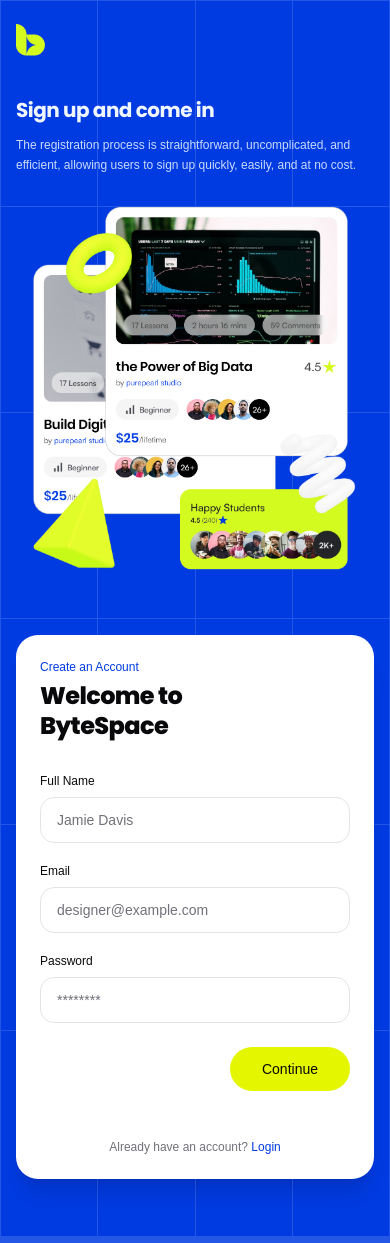
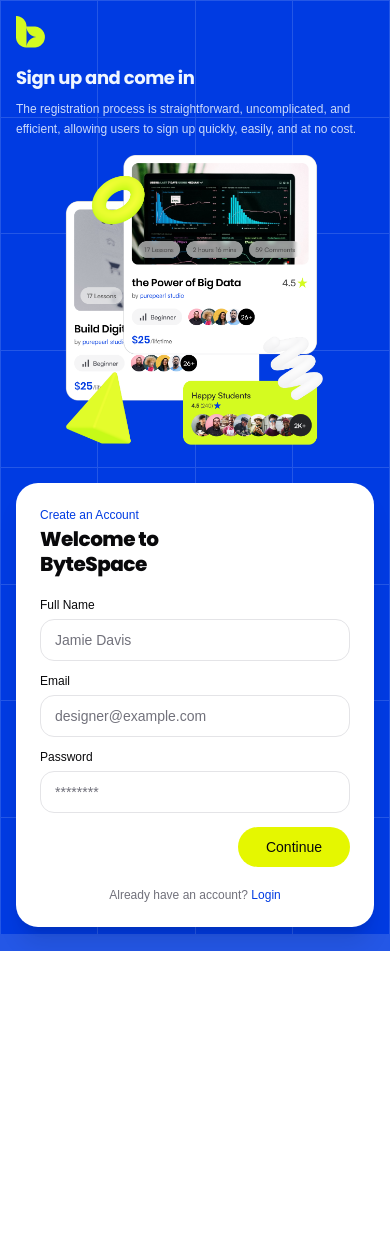
Before and after one commit to MujahidulIslam4541/ByteSpace_Assesment, a Next.js app: page /signup in a window 390 px wide. After the commit the page ends 951 px from the top, so only its background shows below. Built offline with nearby package versions, Linux system fonts and the light colour scheme; a web font is replaced by a local one.

Commit message:
feat: update layout and styles for Auth, SignIn, and SignUp components for improved consistency and responsiveness

```diff
--- a/app/(auth)/layout.tsx
+++ b/app/(auth)/layout.tsx
@@ -8,9 +8,9 @@
   children: React.ReactNode
 }>) {
   return (
-    <div className="relative mx-auto flex min-h-screen max-w-360 flex-col">
+    <div className="relative mx-auto flex min-h-screen w-full max-w-360 flex-col overflow-x-hidden lg:h-screen lg:min-h-0 lg:overflow-hidden">
       <header className="absolute inset-x-0 top-0 z-50 w-full bg-transparent">
-        <div className="mx-auto flex max-w-6xl items-center px-4 py-6 sm:px-6 md:px-12">
+        <div className="mx-auto flex max-w-6xl items-center px-4 py-4 sm:px-6 md:px-12 md:py-5">
           <Link href="/" className="inline-flex items-center">
             <Image
               src={logo}
@@ -22,7 +22,7 @@
           </Link>
         </div>
       </header>
-      <main className="flex flex-1 flex-col">{children}</main>
+      <main className="flex flex-1 flex-col lg:h-full lg:overflow-hidden">{children}</main>
     </div>
   )
 }
--- a/app/(auth)/signin/page.tsx
+++ b/app/(auth)/signin/page.tsx
@@ -3,10 +3,10 @@
 import signInSignUpImage from "@/assets/SignInSignUpImag.png"
 
 const SignInBackgroundGrid = () => {
-  const cells = Array.from({ length: 48 }, (_, index) => index)
+  const cells = Array.from({ length: 96 }, (_, index) => index)
 
   return (
-    <div className="pointer-events-none absolute inset-0 z-0 grid grid-cols-4 grid-rows-6 border-t border-l border-primary-foreground/15 sm:grid-cols-6 lg:grid-cols-8">
+    <div className="pointer-events-none absolute inset-0 z-0 grid grid-cols-4 grid-rows-8 border-t border-l border-primary-foreground/15 sm:grid-cols-6 lg:grid-cols-12">
       {cells.map((cellIndex) => (
         <div
           key={cellIndex}
@@ -19,74 +19,74 @@
 
 export default function SignInPage() {
   return (
-    <section className="relative flex min-h-screen w-full items-center overflow-hidden bg-role-blue px-4 pt-24 pb-16 text-primary-foreground sm:px-6 sm:pt-28 md:px-12 lg:pt-32 lg:pb-20">
+    <section className="relative flex min-h-screen w-full items-center justify-center overflow-hidden bg-role-blue px-4 pt-16 pb-6 text-primary-foreground sm:px-6 md:px-12 lg:h-screen lg:min-h-0 lg:pt-14 lg:pb-6">
       <SignInBackgroundGrid />
 
-      <div className="relative z-10 mx-auto grid w-full max-w-6xl grid-cols-1 items-center gap-12 lg:grid-cols-12 lg:gap-12">
+      <div className="relative z-10 mx-auto grid w-full max-w-5xl grid-cols-1 items-center gap-6 lg:grid-cols-12 lg:gap-8">
         <div className="flex flex-col lg:col-span-6">
-          <h2 className="font-heading text-xl font-bold tracking-tight text-primary-foreground sm:text-2xl">
+          <h2 className="font-heading text-lg font-bold tracking-tight text-primary-foreground sm:text-xl lg:text-2xl">
             Sign in with ease
           </h2>
 
-          <p className="mt-3 max-w-md text-xs leading-relaxed text-primary-foreground/85 sm:text-sm">
+          <p className="mt-2 max-w-md text-xs leading-relaxed text-primary-foreground/85 sm:text-sm">
             Experience a seamless and efficient sign-in process that grants you
             instant access to a world of knowledge.
           </p>
 
-          <div className="mt-8 w-full max-w-lg lg:mt-10">
+          <div className="mt-4 flex w-full max-w-sm justify-center sm:max-w-md lg:mt-6 lg:max-w-120 xl:max-w-md">
             <Image
               src={signInSignUpImage}
               alt="ByteSpace courses and happy students preview"
               priority
-              className="h-auto w-full object-contain"
+              className="h-auto max-h-[36vh] w-full object-contain lg:max-h-[60vh]"
             />
           </div>
         </div>
 
-        <div className="flex justify-center lg:col-span-6 lg:justify-end">
-          <div className="w-full max-w-lg rounded-3xl bg-card p-6 text-card-foreground shadow-xl sm:p-10 lg:p-12">
+        <div className="flex justify-center lg:col-span-6 lg:justify-start">
+          <div className="w-full max-w-md rounded-3xl bg-card p-6 text-card-foreground shadow-xl sm:p-7 lg:max-w-120 lg:p-8">
             <p className="text-xs font-medium text-role-blue sm:text-sm">
               Sign In
             </p>
 
-            <h1 className="mt-1.5 font-heading text-2xl leading-tight font-extrabold tracking-tight text-foreground sm:text-3xl lg:text-4xl">
+            <h1 className="mt-1 font-heading text-xl leading-tight font-extrabold tracking-tight text-foreground sm:text-2xl lg:text-3xl">
               Welcome Back
             </h1>
 
-            <form action="#" className="mt-8 flex flex-col gap-5">
-              <div className="flex flex-col gap-2">
+            <form action="#" className="mt-5 flex flex-col gap-3.5 sm:mt-6 sm:gap-4">
+              <div className="flex flex-col gap-1.5">
                 <label className="text-xs font-medium text-foreground">
                   Email
                 </label>
                 <input
                   type="email"
                   placeholder="designer@example.com"
-                  className="w-full rounded-xl border border-input bg-background px-4 py-3 text-sm text-foreground placeholder:text-muted-foreground focus-visible:ring-2 focus-visible:ring-ring focus-visible:outline-none"
+                  className="w-full rounded-xl border border-input bg-background px-3.5 py-2.5 text-sm text-foreground placeholder:text-muted-foreground focus-visible:ring-2 focus-visible:ring-ring focus-visible:outline-none"
                 />
               </div>
 
-              <div className="flex flex-col gap-2">
+              <div className="flex flex-col gap-1.5">
                 <label className="text-xs font-medium text-foreground">
                   Password
                 </label>
                 <input
                   type="password"
                   placeholder="********"
-                  className="w-full rounded-xl border border-input bg-background px-4 py-3 text-sm text-foreground placeholder:text-muted-foreground focus-visible:ring-2 focus-visible:ring-ring focus-visible:outline-none"
+                  className="w-full rounded-xl border border-input bg-background px-3.5 py-2.5 text-sm text-foreground placeholder:text-muted-foreground focus-visible:ring-2 focus-visible:ring-ring focus-visible:outline-none"
                 />
               </div>
 
-              <div className="mt-1 flex justify-end">
+              <div className="mt-0.5 flex justify-end">
                 <button
                   type="submit"
-                  className="cursor-pointer rounded-full bg-lime-glow px-8 py-3 text-sm font-medium text-foreground transition-colors hover:bg-lime-glow/90 focus-visible:ring-2 focus-visible:ring-ring focus-visible:ring-offset-2 focus-visible:outline-none"
+                  className="cursor-pointer rounded-full bg-lime-glow px-7 py-2.5 text-sm font-medium text-foreground transition-colors hover:bg-lime-glow/90 focus-visible:ring-2 focus-visible:ring-ring focus-visible:ring-offset-2 focus-visible:outline-none"
                 >
                   Sign In
                 </button>
               </div>
             </form>
 
-            <div className="my-8 flex items-center gap-4">
+            <div className="my-4 flex items-center gap-4 sm:my-5">
               <div className="h-px flex-1 bg-border" />
               <span className="text-xs text-muted-foreground">or</span>
               <div className="h-px flex-1 bg-border" />
@@ -95,12 +95,12 @@
             <div className="flex items-center justify-center gap-4">
               <button
                 type="button"
-                className="flex size-12 cursor-pointer items-center justify-center rounded-2xl border border-border bg-background text-foreground transition-colors hover:bg-muted"
+                className="flex size-10 cursor-pointer items-center justify-center rounded-2xl border border-border bg-background text-foreground transition-colors hover:bg-muted sm:size-11"
               >
                 <svg
                   viewBox="0 0 24 24"
                   fill="currentColor"
-                  className="size-5"
+                  className="size-4 sm:size-5"
                 >
                   <path d="M22 12c0-5.523-4.477-10-10-10S2 6.477 2 12c0 4.991 3.657 9.128 8.438 9.878v-6.987h-2.54V12h2.54V9.797c0-2.506 1.492-3.89 3.777-3.89 1.094 0 2.238.195 2.238.195v2.46h-1.26c-1.243 0-1.63.771-1.63 1.562V12h2.773l-.443 2.89h-2.33v6.988C18.343 21.128 22 16.991 22 12z" />
                 </svg>
@@ -108,19 +108,19 @@
 
               <button
                 type="button"
-                className="flex size-12 cursor-pointer items-center justify-center rounded-2xl border border-border bg-background text-foreground transition-colors hover:bg-muted"
+                className="flex size-10 cursor-pointer items-center justify-center rounded-2xl border border-border bg-background text-foreground transition-colors hover:bg-muted sm:size-11"
               >
                 <svg
                   viewBox="0 0 24 24"
                   fill="currentColor"
-                  className="size-5"
+                  className="size-4 sm:size-5"
                 >
                   <path d="M12.48 10.92v3.28h7.84c-.24 1.84-.853 3.187-1.787 4.133-1.147 1.147-2.933 2.4-6.053 2.4-4.827 0-8.6-3.893-8.6-8.72s3.773-8.72 8.6-8.72c2.6 0 4.507 1.027 5.907 2.347l2.307-2.307C18.747 1.44 16.133 0 12.48 0 5.867 0 .307 5.387.307 12s5.56 12 12.173 12c3.573 0 6.267-1.173 8.373-3.36 2.16-2.16 2.84-5.213 2.84-7.667 0-.76-.053-1.467-.173-2.053H12.48z" />
                 </svg>
               </button>
             </div>
 
-            <p className="mt-10 text-center text-xs text-muted-foreground sm:mt-12">
+            <p className="mt-4 text-center text-xs text-muted-foreground sm:mt-5">
               New user?{" "}
               <Link
                 href="/signup"
--- a/app/(auth)/signup/page.tsx
+++ b/app/(auth)/signup/page.tsx
@@ -3,10 +3,10 @@
 import signInSignUpImage from "@/assets/SignInSignUpImag.png"
 
 const SignUpBackgroundGrid = () => {
-  const cells = Array.from({ length: 48 }, (_, index) => index)
+  const cells = Array.from({ length: 96 }, (_, index) => index)
 
   return (
-    <div className="pointer-events-none absolute inset-0 z-0 grid grid-cols-4 grid-rows-6 border-t border-l border-primary-foreground/15 sm:grid-cols-6 lg:grid-cols-8">
+    <div className="pointer-events-none absolute inset-0 z-0 grid grid-cols-4 grid-rows-8 border-t border-l border-primary-foreground/15 sm:grid-cols-6 lg:grid-cols-12">
       {cells.map((cellIndex) => (
         <div
           key={cellIndex}
@@ -19,88 +19,88 @@
 
 export default function SignUpPage() {
   return (
-    <section className="relative flex min-h-screen w-full items-center overflow-hidden bg-role-blue px-4 pt-24 pb-16 text-primary-foreground sm:px-6 sm:pt-28 md:px-12 lg:pt-32 lg:pb-20">
+    <section className="relative flex min-h-screen w-full items-center justify-center overflow-hidden bg-role-blue px-4 pt-16 pb-6 text-primary-foreground sm:px-6 md:px-12 lg:h-screen lg:min-h-0 lg:pt-14 lg:pb-6">
       <SignUpBackgroundGrid />
 
-      <div className="relative z-10 mx-auto grid w-full max-w-6xl grid-cols-1 items-center gap-12 lg:grid-cols-12 lg:gap-12">
+      <div className="relative z-10 mx-auto grid w-full max-w-5xl grid-cols-1 items-center gap-6 lg:grid-cols-12 lg:gap-8">
         <div className="flex flex-col lg:col-span-6">
-          <h2 className="font-heading text-xl font-bold tracking-tight text-primary-foreground sm:text-2xl">
+          <h2 className="font-heading text-lg font-bold tracking-tight text-primary-foreground sm:text-xl lg:text-2xl">
             Sign up and come in
           </h2>
 
-          <p className="mt-3 max-w-md text-xs leading-relaxed text-primary-foreground/85 sm:text-sm">
+          <p className="mt-2 max-w-md text-xs leading-relaxed text-primary-foreground/85 sm:text-sm">
             The registration process is straightforward, uncomplicated, and
             efficient, allowing users to sign up quickly, easily, and at no
             cost.
           </p>
 
-          <div className="mt-8 w-full max-w-lg lg:mt-10">
+          <div className="mt-4 flex w-full max-w-sm justify-center sm:max-w-md lg:mt-6 lg:max-w-105 xl:max-w-md">
             <Image
               src={signInSignUpImage}
               alt="ByteSpace courses and happy students preview"
               priority
-              className="h-auto w-full object-contain"
+              className="h-auto max-h-[36vh] w-full object-contain lg:max-h-[60vh]"
             />
           </div>
         </div>
 
-        <div className="flex justify-center lg:col-span-6 lg:justify-end">
-          <div className="w-full max-w-lg rounded-3xl bg-card p-6 text-card-foreground shadow-xl sm:p-10 lg:p-12">
+        <div className="flex justify-center lg:col-span-6 lg:justify-start">
+          <div className="w-full max-w-md rounded-3xl bg-card p-6 text-card-foreground shadow-xl sm:p-7 lg:max-w-120 lg:p-8">
             <p className="text-xs font-medium text-role-blue sm:text-sm">
               Create an Account
             </p>
 
-            <h1 className="mt-1.5 font-heading text-2xl leading-tight font-extrabold tracking-tight text-foreground sm:text-3xl lg:text-4xl">
+            <h1 className="mt-1 font-heading text-xl leading-tight font-extrabold tracking-tight text-foreground sm:text-2xl lg:text-3xl">
               Welcome to
               <br />
               ByteSpace
             </h1>
 
-            <form action="#" className="mt-8 flex flex-col gap-5">
-              <div className="flex flex-col gap-2">
+            <form action="#" className="mt-5 flex flex-col gap-3 sm:mt-6 sm:gap-3.5">
+              <div className="flex flex-col gap-1.5">
                 <label className="text-xs font-medium text-foreground">
                   Full Name
                 </label>
                 <input
                   type="text"
                   placeholder="Jamie Davis"
-                  className="w-full rounded-xl border border-input bg-background px-4 py-3 text-sm text-foreground placeholder:text-muted-foreground focus-visible:ring-2 focus-visible:ring-ring focus-visible:outline-none"
+                  className="w-full rounded-xl border border-input bg-background px-3.5 py-2.5 text-sm text-foreground placeholder:text-muted-foreground focus-visible:ring-2 focus-visible:ring-ring focus-visible:outline-none"
                 />
               </div>
 
-              <div className="flex flex-col gap-2">
+              <div className="flex flex-col gap-1.5">
                 <label className="text-xs font-medium text-foreground">
                   Email
                 </label>
                 <input
                   type="email"
                   placeholder="designer@example.com"
-                  className="w-full rounded-xl border border-input bg-background px-4 py-3 text-sm text-foreground placeholder:text-muted-foreground focus-visible:ring-2 focus-visible:ring-ring focus-visible:outline-none"
+                  className="w-full rounded-xl border border-input bg-background px-3.5 py-2.5 text-sm text-foreground placeholder:text-muted-foreground focus-visible:ring-2 focus-visible:ring-ring focus-visible:outline-none"
                 />
               </div>
 
-              <div className="flex flex-col gap-2">
+              <div className="flex flex-col gap-1.5">
                 <label className="text-xs font-medium text-foreground">
                   Password
                 </label>
                 <input
                   type="password"
                   placeholder="********"
-                  className="w-full rounded-xl border border-input bg-background px-4 py-3 text-sm text-foreground placeholder:text-muted-foreground focus-visible:ring-2 focus-visible:ring-ring focus-visible:outline-none"
+                  className="w-full rounded-xl border border-input bg-background px-3.5 py-2.5 text-sm text-foreground placeholder:text-muted-foreground focus-visible:ring-2 focus-visible:ring-ring focus-visible:outline-none"
                 />
               </div>
 
-              <div className="mt-1 flex justify-end">
+              <div className="mt-0.5 flex justify-end">
                 <button
                   type="submit"
-                  className="cursor-pointer rounded-full bg-lime-glow px-8 py-3 text-sm font-medium text-foreground transition-colors hover:bg-lime-glow/90 focus-visible:ring-2 focus-visible:ring-ring focus-visible:ring-offset-2 focus-visible:outline-none"
+                  className="cursor-pointer rounded-full bg-lime-glow px-7 py-2.5 text-sm font-medium text-foreground transition-colors hover:bg-lime-glow/90 focus-visible:ring-2 focus-visible:ring-ring focus-visible:ring-offset-2 focus-visible:outline-none"
                 >
                   Continue
                 </button>
               </div>
             </form>
 
-            <p className="mt-12 text-center text-xs text-muted-foreground sm:mt-16">
+            <p className="mt-5 text-center text-xs text-muted-foreground sm:mt-6">
               Already have an account?{" "}
               <Link
                 href="/signin"
```
